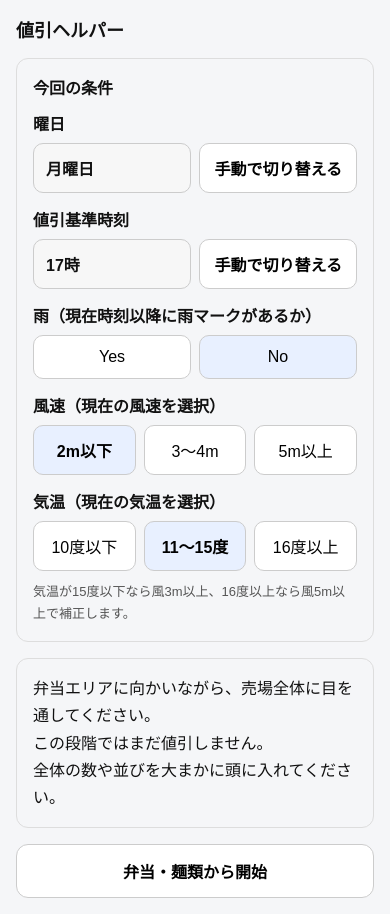
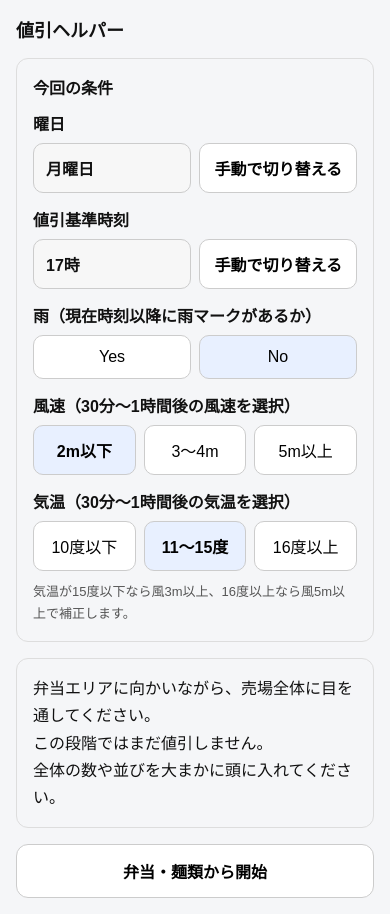
Before and after one commit to doribar/nebiki-helper, a React (Vite) app: page / in a window 390 px wide. Built offline with nearby package versions, Linux system fonts and the light colour scheme.

Commit message:
phone test

```diff
--- a/src/components/screens/RateDisplayScreen.tsx
+++ b/src/components/screens/RateDisplayScreen.tsx
@@ -201,11 +201,11 @@ const referencePrefix = basisGuide.referenceText.replace("を基準に考えて"
   <div style={{ lineHeight: 1.8 }}>
     ・商品が大パックと小パックで分かれている場合
     <br />
-    <span style={{ color: "#7b1fa2" }}>大パックだけ値引</span>
+    <span style={{ color: "#ab47bc" }}>大パックだけ値引</span>
     <br />
     ・商品が期限が近いものと遠いもので分かれている場合
     <br />
-    <span style={{ color: "#7b1fa2" }}>近いものだけ値引</span>
+    <span style={{ color: "#ab47bc" }}>近いものだけ値引</span>
   </div>
 
   <div style={{ marginTop: 14, marginBottom: 8 }}>
--- a/src/domain/weekdayBase.ts
+++ b/src/domain/weekdayBase.ts
@@ -184,7 +184,7 @@ export function getBasisGuideDisplay(params: {
 export function getWeatherGuideText(): WeatherGuideText {
   return {
     rainGuide: "現在時刻以降に雨マークがあるか",
-    windGuide: "現在の風速を選択",
-    tempGuide: "現在の気温を選択",
+    windGuide: "30分〜1時間後の風速を選択",
+    tempGuide: "30分〜1時間後の気温を選択",
   };
 }
```
